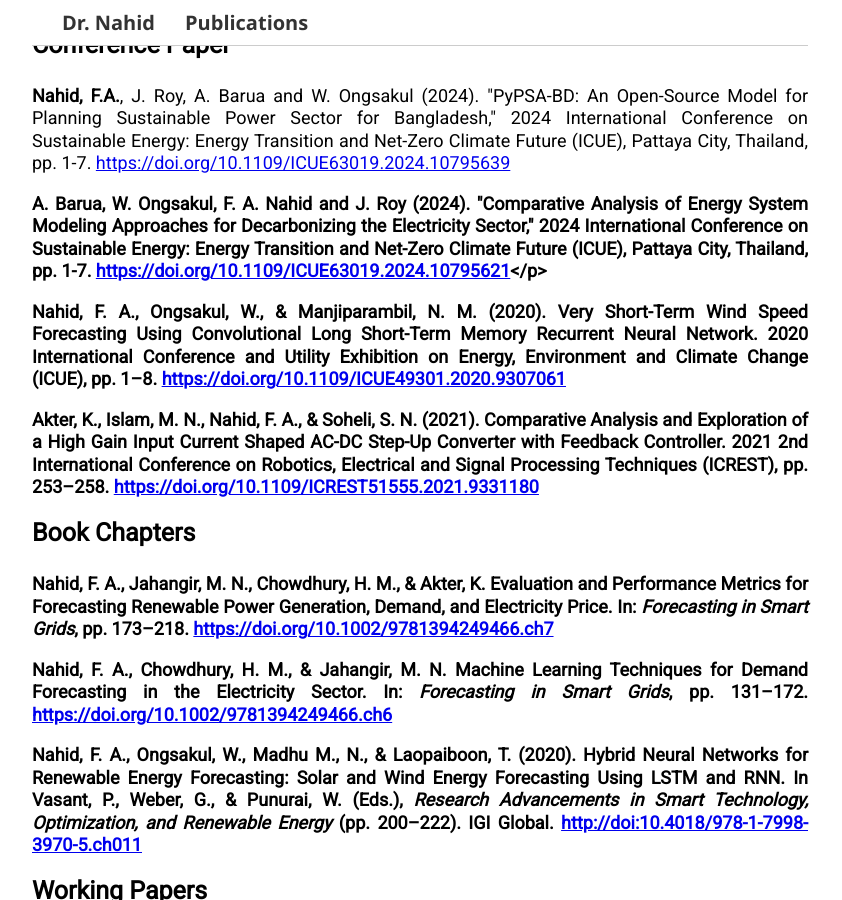
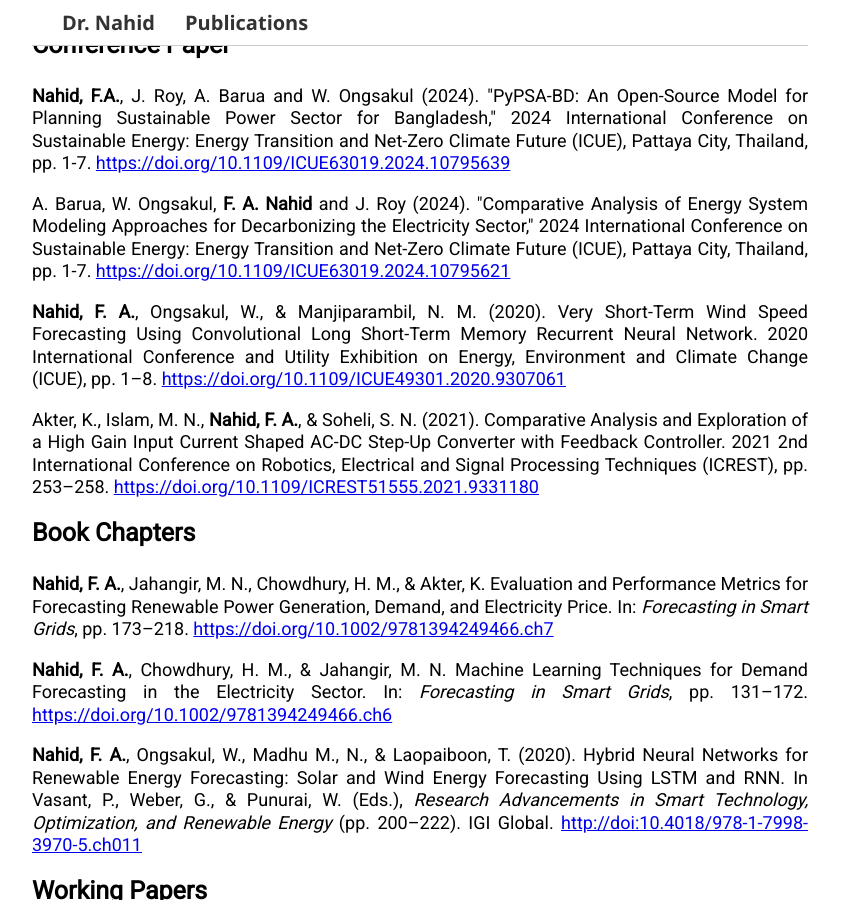
Before and after one commit to FiruzAhamed/firuzahamed.github.io, a Jekyll site: the page built from publications.md, in a window 1280 px wide and 900 px high, scrolled down 816 px. Shown: the whole window, without its empty margins (220-1062 px from the left). Built offline with Jekyll 4.4.1, drawn with Linux system fonts in a browser that asks for light colours.

```diff
--- a/publications.md
+++ b/publications.md
@@ -39,7 +39,7 @@ bodyClass: publications
 
 <p><strong>Nahid, F.A.</strong>, J. Roy, A. Barua and W. Ongsakul (2024). "PyPSA-BD: An Open-Source Model for Planning Sustainable Power Sector for Bangladesh," 2024 International Conference on Sustainable Energy: Energy Transition and Net-Zero Climate Future (ICUE), Pattaya City, Thailand, pp. 1-7. <a href="https://doi.org/10.1109/ICUE63019.2024.10795639" target="_blank">https://doi.org/10.1109/ICUE63019.2024.10795639</a></p>
 
-<p><strong>A. Barua, W. Ongsakul, <strong>F. A. Nahid</strong> and J. Roy (2024). "Comparative Analysis of Energy System Modeling Approaches for Decarbonizing the Electricity Sector," 2024 International Conference on Sustainable Energy: Energy Transition and Net-Zero Climate Future (ICUE), Pattaya City, Thailand, pp. 1-7. <a href="https://doi.org/10.1109/ICUE63019.2024.10795621" target="_blank">https://doi.org/10.1109/ICUE63019.2024.10795621</a></p>
+<p> A. Barua, W. Ongsakul, <strong>F. A. Nahid</strong> and J. Roy (2024). "Comparative Analysis of Energy System Modeling Approaches for Decarbonizing the Electricity Sector," 2024 International Conference on Sustainable Energy: Energy Transition and Net-Zero Climate Future (ICUE), Pattaya City, Thailand, pp. 1-7. <a href="https://doi.org/10.1109/ICUE63019.2024.10795621" target="_blank">https://doi.org/10.1109/ICUE63019.2024.10795621</a></p>
 
 <p><strong>Nahid, F. A.</strong>, Ongsakul, W., & Manjiparambil, N. M. (2020). Very Short-Term Wind Speed Forecasting Using Convolutional Long Short-Term Memory Recurrent Neural Network. 2020 International Conference and Utility Exhibition on Energy, Environment and Climate Change (ICUE), pp. 1–8. <a href="https://doi.org/10.1109/ICUE49301.2020.9307061" target="_blank">https://doi.org/10.1109/ICUE49301.2020.9307061</a></p>
 
```
